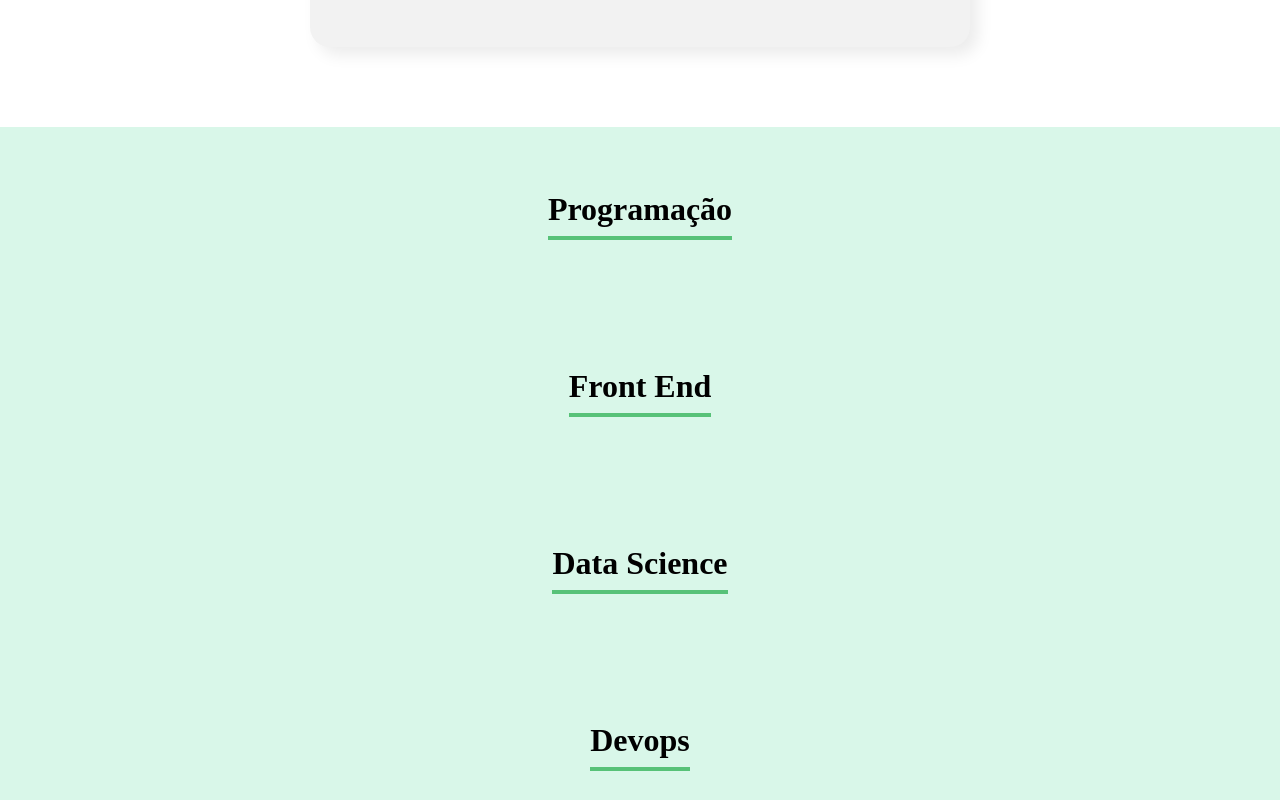
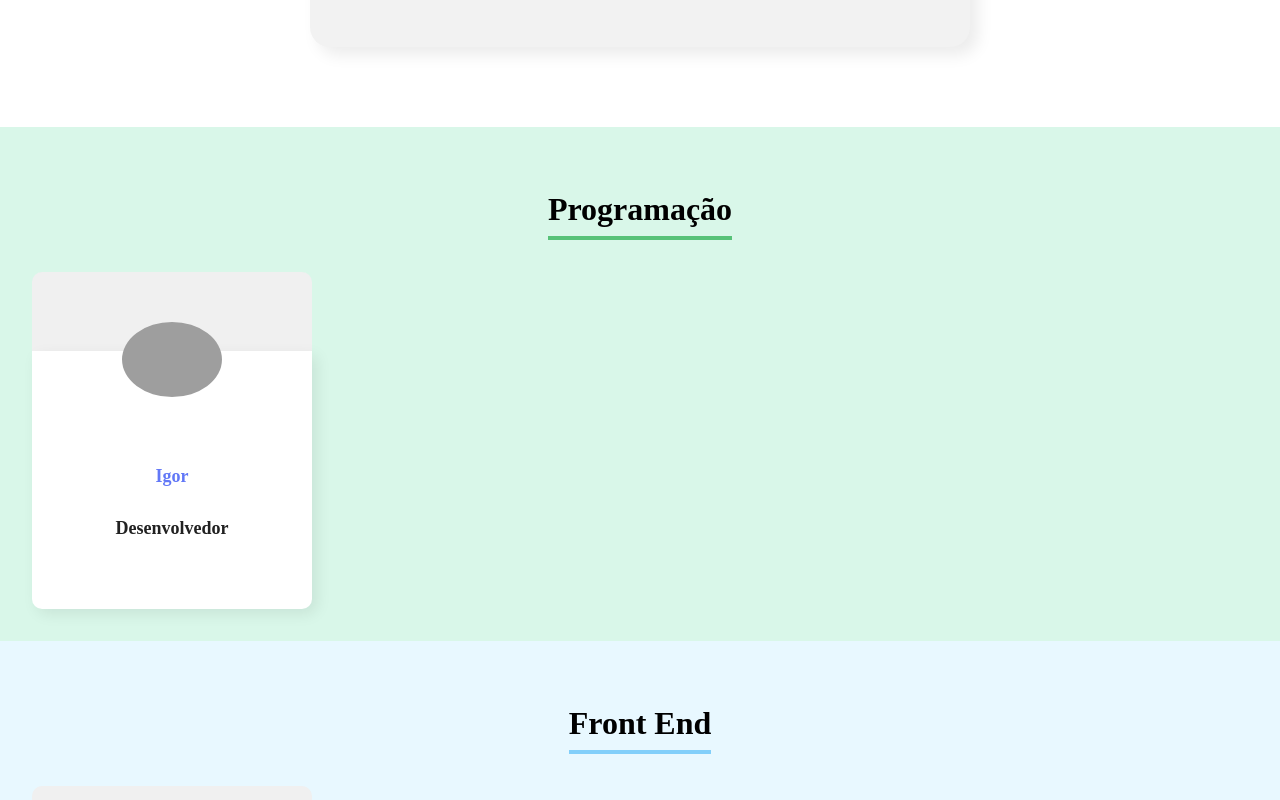
Before and after one commit to igorjosiel/organograma-react-js, a React (Vite) app: page / in a window 1280 px wide. Shown: the part 1340-2140 px from the top of the page. Built offline with nearby package versions, Linux system fonts and the light colour scheme; grey boxes are pictures that could not be loaded.

Commit message:
feat: cria novo componente e realiza alguns ajustes.

```diff
--- a/src/App.jsx
+++ b/src/App.jsx
@@ -51,7 +51,11 @@ function App() {
   return (
     <>
       <Banner />
-      <Form onSaveNewEmployee={employee => handleEmployees(employee)} />
+
+      <Form
+        teams={teams.map(team => team.name)}
+        onSaveNewEmployee={employee => handleEmployees(employee)}
+      />
 
       {teams.map(team => {
         return (
--- /dev/null
+++ b/src/components/Employee/Employee.css
@@ -0,0 +1,37 @@
+.employee {
+  width: 280px;
+}
+
+.employee .header {
+  background-color:  #F0F0F0;
+  border-radius: 10px 10px 0px 0px;
+}
+.employee img {
+  width: 100px;
+  border-radius: 50%;
+  position: relative;
+  bottom: -50px;
+}
+
+.employee .footer {
+  background: #FFFFFF;
+  box-shadow: 5px 5px 15px rgba(0, 0, 0, 0.08);
+  border-radius: 0px 0px 10px 10px;
+  padding-top: 90px;
+  padding-bottom: 40px;
+}
+
+.employee .footer h4 {
+  color: #6278F7;
+  font-size: 18px;
+  line-height: 22px;
+  font-weight: bold;
+  margin-bottom: 8px;
+}
+
+.employee .footer h5 {
+  font-size: 18px;
+  line-height: 22px;
+  color: #212121;
+  padding: 0 16px;
+}
--- /dev/null
+++ b/src/components/Employee/index.jsx
@@ -0,0 +1,17 @@
+import "./Employee.css";
+
+const Employee = () => {
+  return (
+    <div className="employee">
+      <div className="header">
+        <img src="https://github.com/igorjosiel.png" alt="" />
+      </div>
+      <div className="footer">
+        <h4>Igor</h4>
+        <h5>Desenvolvedor</h5>
+      </div>
+    </div>
+  );
+}
+
+export default Employee;
--- a/src/components/Form/index.jsx
+++ b/src/components/Form/index.jsx
@@ -4,20 +4,11 @@ import SelectInput from "../SelectInput";
 import Button from "../Button";
 import "./Form.css";
 
-function Form({ onSaveNewEmployee }) {
+function Form({ onSaveNewEmployee, teams }) {
   const [name, setName] = useState("");
   const [role, setRole] = useState("");
   const [image, setImage] = useState("");
   const [team, setTeam] = useState("");
-
-  const teams = [
-    "Programação",
-    "Front-End",
-    "Data Science",
-    "Devops",
-    "UX e Design",
-    "Inovação e Gestão",
-  ];
 
   const onSave = (event) => {
     event.preventDefault();
--- a/src/components/Team/Team.css
+++ b/src/components/Team/Team.css
@@ -1,12 +1,11 @@
 .team {
   text-align: center;
   padding: 32px;
-  background-color: #D9F7E9;
 }
 
 .team h3 {
   font-size: 32px;
-  border-bottom: 4px solid #57C278;
+  border-bottom: 4px solid;
   display: inline-block;
   padding-bottom: 8px;
 }
--- a/src/components/Team/index.jsx
+++ b/src/components/Team/index.jsx
@@ -1,9 +1,12 @@
+import Employee from '../Employee';
 import "./Team.css";
 
-const Team = ({ name }) => {
+const Team = ({ name, primaryColor, secondaryColor }) => {
   return (
-    <section className="team">
-      <h3>{name}</h3>
+    <section className="team" style={{ backgroundColor: primaryColor }}>
+      <h3 style={{ borderColor: secondaryColor }}>{name}</h3>
+
+      <Employee />
     </section>
   );
 }
```
